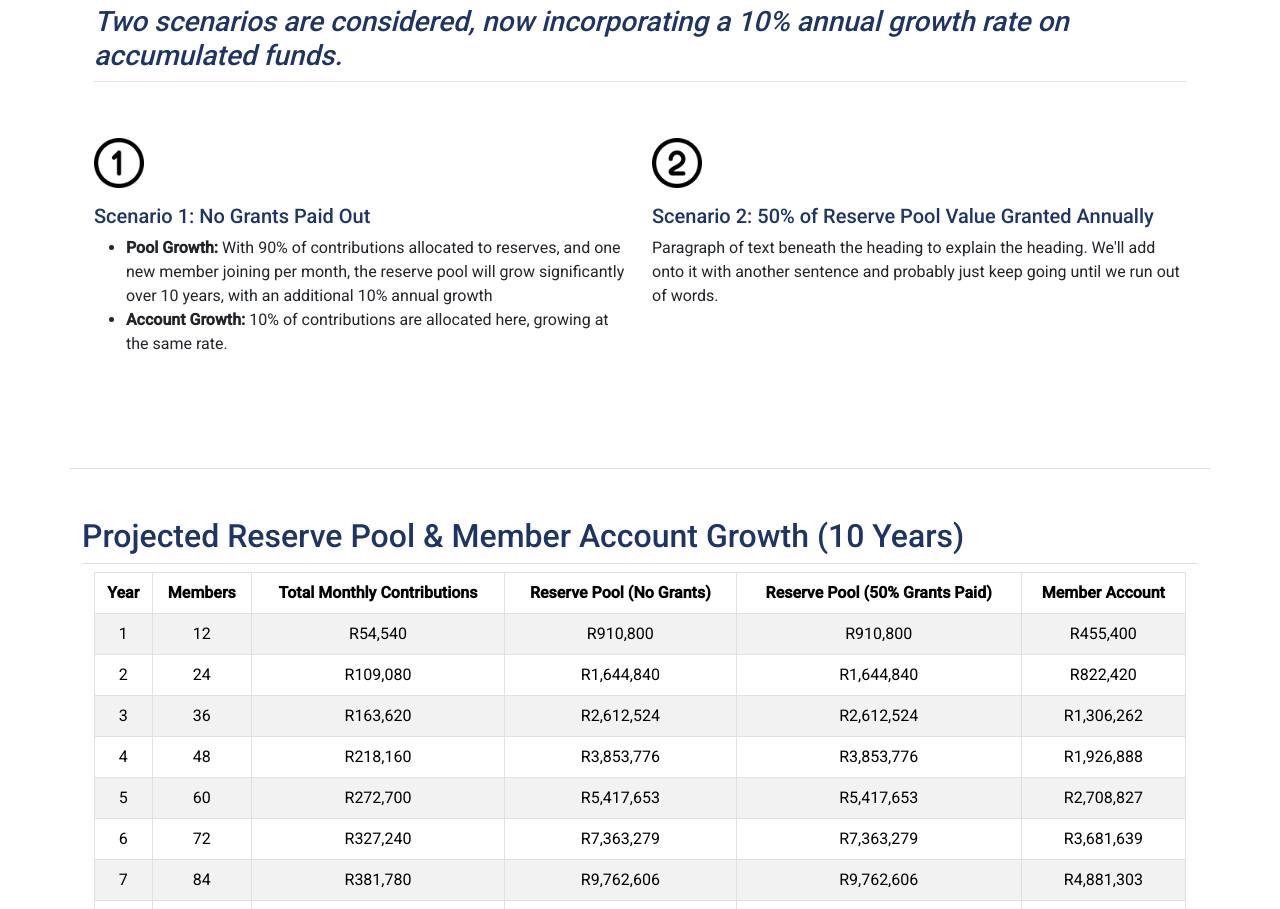
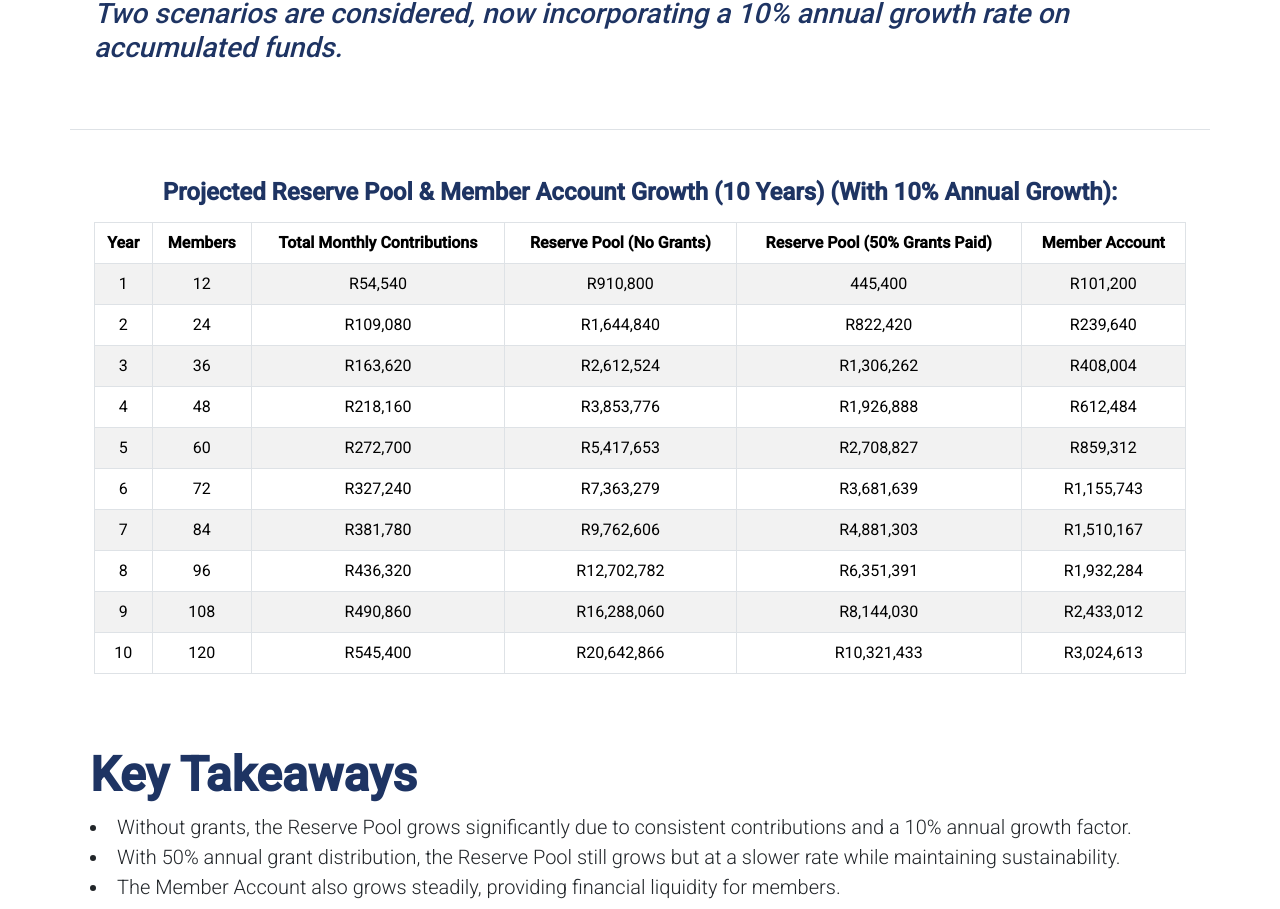
Before and after one commit to WhitelightningDev/aem-webpage, an Angular app: page / in a window 1280 px wide. Shown: the part 3798-4707 px from the top of the page. Built offline with nearby package versions, Linux system fonts and the light colour scheme.

Commit message:
final update of the website

```diff
--- a/src/app/components/footer/footer.component.html
+++ b/src/app/components/footer/footer.component.html
@@ -1,12 +1,30 @@
 <div class="container">
   <footer class="py-3 my-4">
     <ul class="nav justify-content-center border-bottom pb-3 mb-3">
-      <li class="nav-item"><a href="https://www.aem-co.co.za" class="nav-link px-2 text-body-secondary" target="_blank">Website</a></li>
-      <!-- Clicking this link will open the dialog -->
-      <li class="nav-item"><a href="javascript:void(0);" (click)="openDialog()" class="nav-link px-2 text-body-secondary">New Membership Application</a></li>
-      <li class="nav-item"><a href="mailto:admin&#64;aem-co.co.za" class="nav-link px-2 text-body-secondary">Email: admin&#64;aem-co.co.za</a></li>
-      <li class="nav-item"><a href="tel:+27833759003" class="nav-link px-2 text-body-secondary">Cell: 083 375 9003</a></li>
+      <li class="nav-item">
+        <a href="https://www.aem-co.co.za" class="nav-link px-2 text-body-secondary" target="_blank">
+          <mat-icon>language</mat-icon> Website
+        </a>
+      </li>
+      <li class="nav-item">
+        <a href="javascript:void(0);" (click)="openDialog()" class="nav-link px-2 text-body-secondary">
+          <mat-icon>person_add</mat-icon> New Membership Application: MY Co-Op
+        </a>
+      </li>
+      <li class="nav-item">
+        <a href="mailto:admin&#64;aem-co.co.za" class="nav-link px-2 text-body-secondary">
+          <mat-icon>email</mat-icon> Email: admin&#64;aem-co.co.za
+        </a>
+      </li>
+      <li class="nav-item">
+        <a href="tel:+27833759003" class="nav-link px-2 text-body-secondary">
+          <mat-icon>call</mat-icon> Cell: 083 375 9003
+        </a>
+      </li>
     </ul>
-    <p class="text-center text-body-secondary">&copy; 2024 AEM Co-Op <img src="/favicon-32x32.png"></p>
+    <p class="text-center text-body-secondary">
+      &copy; 2024 AEM Co-Op
+      <img src="/favicon-32x32.png" alt="AEM Logo">
+    </p>
   </footer>
 </div>
--- a/src/app/components/footer/footer.component.ts
+++ b/src/app/components/footer/footer.component.ts
@@ -1,9 +1,11 @@
 import { Component } from '@angular/core';
 import { MatDialog } from '@angular/material/dialog';  // Import MatDialog
 import { NewMembershipDialogComponent } from '../new-membership-dialog/new-membership-dialog.component';
+import { MatIconModule } from '@angular/material/icon';
 
 @Component({
   selector: 'app-footer',
+  imports: [MatIconModule],
   templateUrl: './footer.component.html',
   styleUrls: ['./footer.component.css']
 })
--- a/src/app/pages/homepage/homepage.component.html
+++ b/src/app/pages/homepage/homepage.component.html
@@ -150,7 +150,7 @@
       <div class="p-3 border rounded-3 shadow-sm bg-light">
         <p>
           <strong>Example Scenario:</strong><br />
-          A member contributes <strong>R1,000</strong> per month with
+          Let’s say the member contributes <strong>R1,000</strong> per month with
           <strong>R15,000</strong> in reserves, while the Co-op Reserve Pool
           holds <strong>R1,000,000</strong>. Previous grants received:
           <strong>R40,000</strong>.
@@ -178,9 +178,10 @@
       <h2 class="fw-bold text-body-emphasis mb-3">
         Eligibility and Grant Calculation
       </h2>
+      <p>Assistance from the Reserve Pool and loans from the member account to a member will consider inter alia</p>
       <ul class="list-group">
         <li class="list-group-item">
-          1. Individual reserve pool contributions to date.
+          1. Member’s reserve pool value.
         </li>
         <li class="list-group-item">
           2. Monthly contributions and contribution period of the member.
@@ -231,8 +232,9 @@
     width="120"
     height="120"
   />
-  <h1 class="display-5 fw-bold maintext">Financial Projections</h1>
+
   <div class="col-lg-6 text-start mt-3 mx-auto">
+    <h1 class="display-5 text-start fw-bold maintext">Financial Projections</h1>
     <ul>
       <li>Existing Reserve Pool: R300,000.</li>
       <li>Initial Member Base: 11 members.</li>
@@ -248,54 +250,18 @@
 </div>
 
 <div class="container px-4 border-bottom py-5" id="featured-3">
-  <h3 class="pb-2 maintext border-bottom">
+  <h3 class="pb-2 maintext">
     <i
       >Two scenarios are considered, now incorporating a 10% annual growth rate
       on accumulated funds.</i
     >
   </h3>
-  <div class="row g-4 py-5 row-cols-1 row-cols-lg-2">
-    <div class="feature col">
-      <div
-        class="feature-icon d-inline-flex align-items-center justify-content-center bg-gradient fs-2 mb-3"
-      >
-        <img width="50px" src="/circle-1.png" />
-      </div>
-      <h5 class="fs-5 maintext">Scenario 1: No Grants Paid Out</h5>
-      <ul>
-        <li>
-          <strong>Pool Growth:</strong> With 90% of contributions allocated to
-          reserves, and one new member joining per month, the reserve pool will
-          grow significantly over 10 years, with an additional 10% annual growth
-        </li>
-        <li>
-          <strong>Account Growth:</strong> 10% of contributions are allocated
-          here, growing at the same rate.
-        </li>
-      </ul>
-    </div>
-    <div class="feature col">
-      <div
-        class="feature-icon d-inline-flex align-items-center justify-content-center bg-gradient fs-2 mb-3"
-      >
-        <img width="50px" src="/circle-2.png" />
-      </div>
-      <h5 class="fs-5 maintext">
-        Scenario 2: 50% of Reserve Pool Value Granted Annually
-      </h5>
-      <p>
-        Paragraph of text beneath the heading to explain the heading. We'll add
-        onto it with another sentence and probably just keep going until we run
-        out of words.
-      </p>
-    </div>
-  </div>
 </div>
 
 <div class="container py-5">
-  <h2 class="pb-2 border-bottom maintext">
-    Projected Reserve Pool & Member Account Growth (10 Years)
-  </h2>
+  <h4 class="pb-2  text-center maintext">
+    <strong >Projected Reserve Pool & Member Account Growth (10 Years) (With 10% Annual Growth):</strong>
+  </h4>
 
   <div class="container">
     <div class="table-responsive">
@@ -316,96 +282,107 @@
             <td>12</td>
             <td>R54,540</td>
             <td>R910,800</td>
-            <td>R910,800</td>
-            <td>R455,400</td>
+            <td>445,400</td>
+            <td>R101,200</td>
           </tr>
           <tr>
             <td>2</td>
             <td>24</td>
             <td>R109,080</td>
             <td>R1,644,840</td>
-            <td>R1,644,840</td>
             <td>R822,420</td>
+            <td>R239,640</td>
           </tr>
           <tr>
             <td>3</td>
             <td>36</td>
             <td>R163,620</td>
             <td>R2,612,524</td>
-            <td>R2,612,524</td>
             <td>R1,306,262</td>
+            <td>R408,004</td>
           </tr>
           <tr>
             <td>4</td>
             <td>48</td>
             <td>R218,160</td>
             <td>R3,853,776</td>
-            <td>R3,853,776</td>
             <td>R1,926,888</td>
+            <td>R612,484</td>
           </tr>
           <tr>
             <td>5</td>
             <td>60</td>
             <td>R272,700</td>
             <td>R5,417,653</td>
-            <td>R5,417,653</td>
             <td>R2,708,827</td>
+            <td>R859,312</td>
           </tr>
           <tr>
             <td>6</td>
             <td>72</td>
             <td>R327,240</td>
             <td>R7,363,279</td>
-            <td>R7,363,279</td>
             <td>R3,681,639</td>
+            <td>R1,155,743</td>
           </tr>
           <tr>
             <td>7</td>
             <td>84</td>
             <td>R381,780</td>
             <td>R9,762,606</td>
-            <td>R9,762,606</td>
             <td>R4,881,303</td>
+            <td>R1,510,167</td>
           </tr>
           <tr>
             <td>8</td>
             <td>96</td>
             <td>R436,320</td>
             <td>R12,702,782</td>
-            <td>R12,702,782</td>
             <td>R6,351,391</td>
+            <td>R1,932,284</td>
           </tr>
           <tr>
             <td>9</td>
             <td>108</td>
             <td>R490,860</td>
             <td>R16,288,060</td>
-            <td>R16,288,060</td>
             <td>R8,144,030</td>
+            <td>R2,433,012</td>
           </tr>
           <tr>
             <td>10</td>
             <td>120</td>
             <td>R545,400</td>
             <td>R20,642,866</td>
-            <td>R20,642,866</td>
             <td>R10,321,433</td>
+            <td>R3,024,613</td>
           </tr>
         </tbody>
       </table>
     </div>
   </div>
 
-  <div class="px-4 py-5 my-5 text-center">
+  <div class="px-2 py-2 my-5 text-start">
     <h3 class="display-5 fw-bold maintext">Key Takeaways</h3>
-    <div class="col-lg-6 mx-auto">
-      <p class="lead mb-4">
-        Without grants, the Reserve Pool grows significantly due to consistent
-        contributions and a 10% annual growth factor. With 50% annual grant
-        distribution, the Reserve Pool still grows but at a slower rate while
-        maintaining sustainability. The Member Account also grows steadily,
-        providing financial liquidity for members.
+
+      <p class="lead mb-4 text-start">
+        <li> Without grants, the Reserve Pool grows significantly due to consistent
+          contributions and a 10% annual growth factor.</li>
+          <li>With 50% annual grant
+            distribution, the Reserve Pool still grows but at a slower rate while
+            maintaining sustainability.</li>
+            <li>The Member Account also grows steadily,
+              providing financial liquidity for members.</li>
       </p>
+
+  </div>
+</div>
+<div class="container col-xxl-8 px-4 ">
+  <div class="row flex-lg-row-reverse align-items-center g-5 ">
+    <div class="col-10 col-sm-8 col-lg-6">
+      <img src="aemdashboard.png" class="d-block mx-lg-auto img-fluid" alt="Bootstrap Themes" width="800" height="600" loading="lazy">
+    </div>
+    <div class="col-lg-6">
       <h3 class="display-5 fw-bold maintext">Management</h3>
       <p class="lead mb-4">
         The Board are elected by and from the members. A Management team by the
```
Also changed, not shown: public/aemdashboard.png (added).
